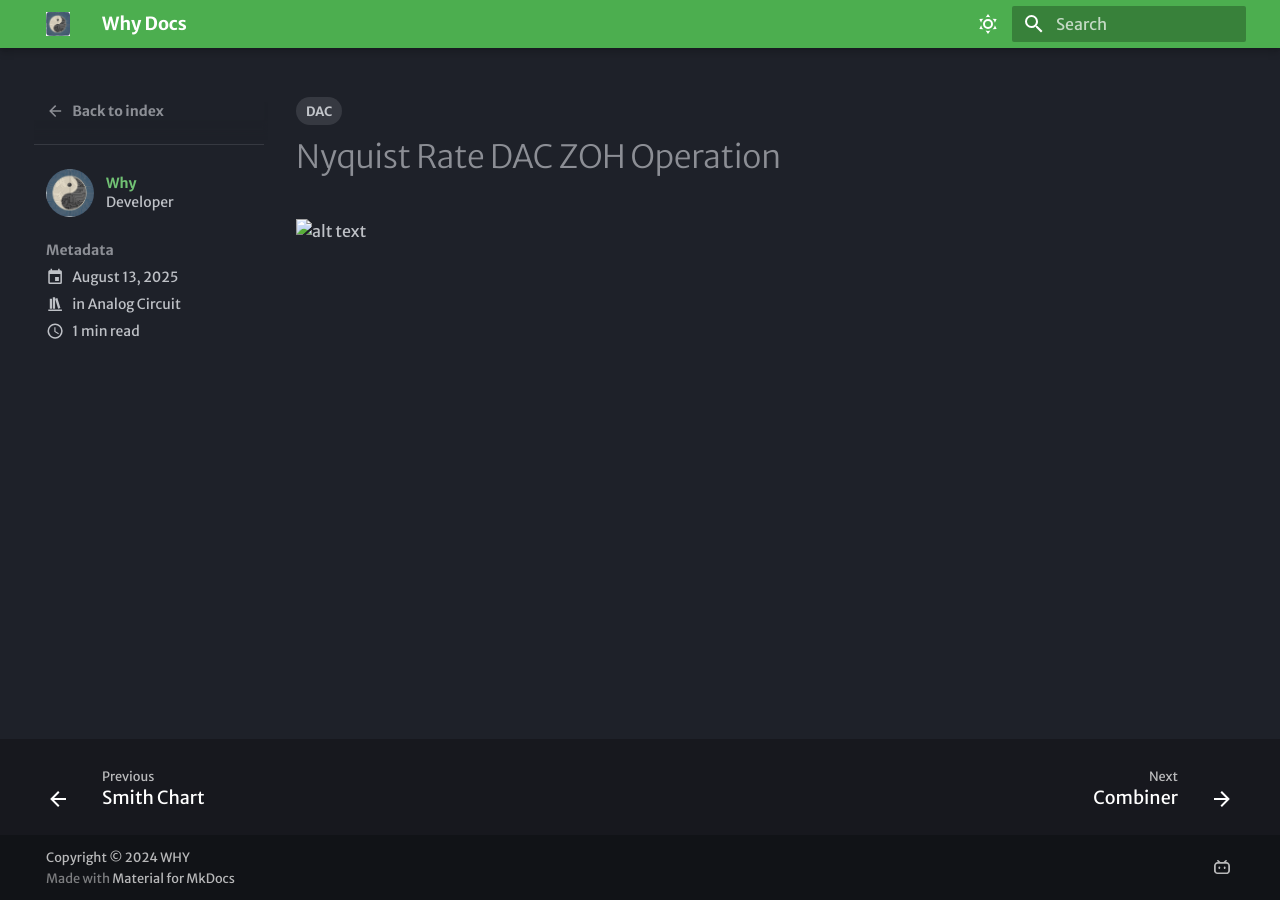
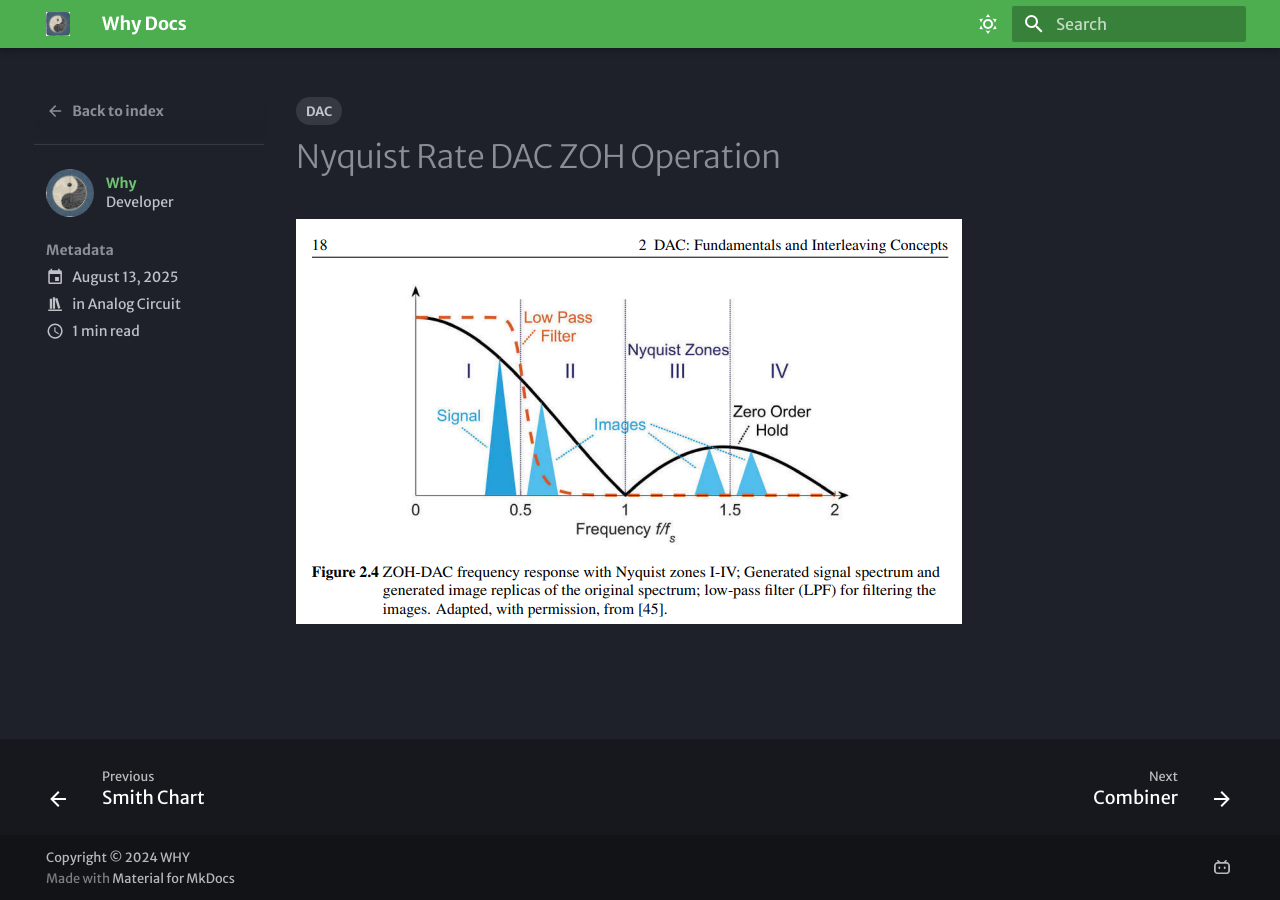
Before and after one commit to why250/mkdocs_why, an MkDocs documentation site: the page built from docs/blog/posts/AWG/Nyquist_Rate_DAC_ZOH_Operation.md, in a window 1280 px wide. Built offline with MkDocs 1.6.1 and Material for MkDocs 9.7.7, drawn with Linux system fonts in a browser that asks for light colours; some web fonts are replaced.

Commit message:
Update Nyquist_Rate_DAC_ZOH_Operation.md

```diff
--- a/docs/blog/posts/AWG/Nyquist_Rate_DAC_ZOH_Operation.md
+++ b/docs/blog/posts/AWG/Nyquist_Rate_DAC_ZOH_Operation.md
@@ -11,4 +11,4 @@ authors:
 
 ---
 
-![alt text](image/image_dac_1.png)
+![alt text](../image/image_dac_1.png)
```
